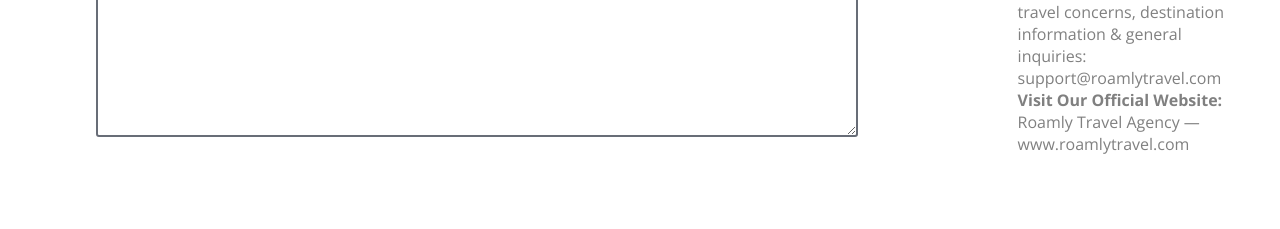
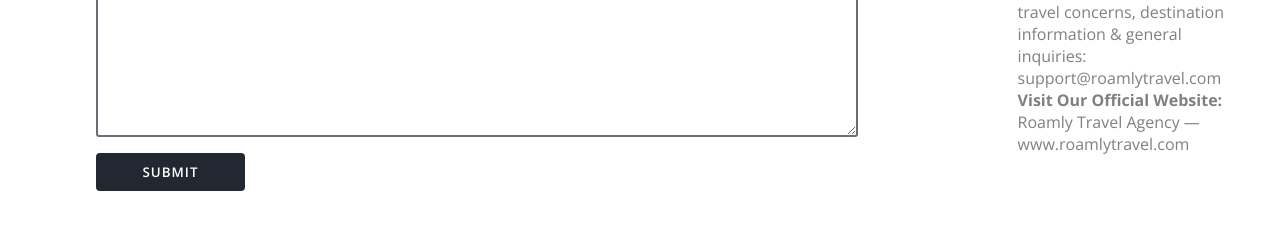
Before and after one commit to fakhrddinelargou/travigo-new-version, a plain HTML site: page contact/contact.html in a window 1280 px wide. Shown: the part 707-936 px from the top of the page. Before the commit the page ends 862 px from the top, so only its background shows below. Drawn offline with nearby package versions, Linux system fonts and the light colour scheme; a web font is replaced by a local one.

Commit message:
initiall

```diff
--- a/contact/contact.css
+++ b/contact/contact.css
@@ -8,6 +8,7 @@ main{
     max-width: 90%;
     display: flex;
     gap: 16rem;
+    margin-bottom: 10rem;
 }
 main .form h3{
     font-family: "Lexend", sans-serif;
@@ -74,6 +75,8 @@ textarea{
   border: solid .2rem var(--gray);
     border-radius: .3rem;
     /* background: #000; */
+    margin-bottom: 1.6rem;
+    padding: ;
 }
  .social-icon{
 box-shadow: 0 0 .5rem .1rem rgba(154, 154, 154, 0.225);
@@ -144,3 +147,17 @@ font-size:2rem !important;
 font-weight: 600 !important;
 
 }
+
+form .btn{
+    background-color: var(--dark-blue);
+    height: 3.8rem;
+    width: 14.9rem;
+    border: none;
+    border-radius: .4rem;
+    color: white;
+    font-weight: 600;
+    letter-spacing: .1rem;
+         font-family: "Open Sans", sans-serif;
+  font-optical-sizing: auto;
+  text-align: center;
+}
--- a/contact/contact.html
+++ b/contact/contact.html
@@ -40,7 +40,7 @@
             <div class="logo">TRAVIGO</div>
             <nav class="navbar">
                 <ul class="links">
-                    <li><a href="/home/index.html">Home</a></li>
+                    <li><a href="/index.html">Home</a></li>
                     <li><a href="/destinations/destinations.html">Destinations</a></li>
                     <li><a href="/about/about.html">About</a></li>
                     <li><a href="/contact/contact.html">Contact</a></li>
@@ -72,6 +72,9 @@
                </textarea>
 
             </label>
+
+
+            <button class="btn">SUBMIT</button>
 
         </form>
     </section>
```
Also changed, not shown: about/about.html (+1 -1 lines), destinations/destinations.html (+1 -1 lines), index.html (renamed from home/index.html, +2 -2 lines), style.css (renamed from home/style.css).
